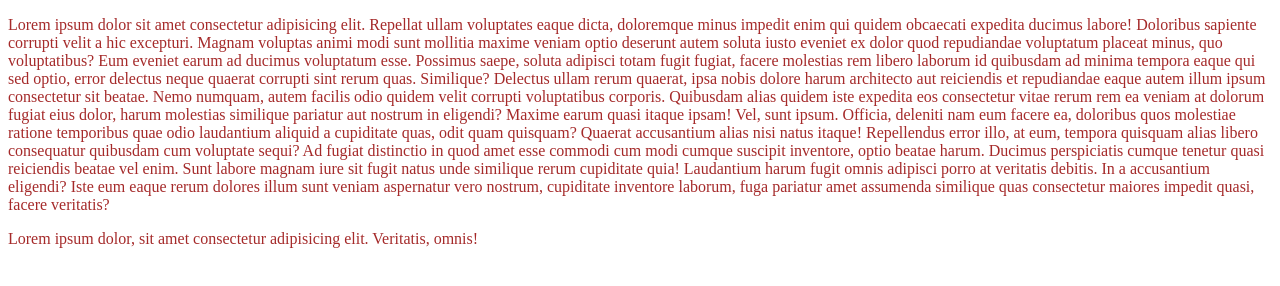
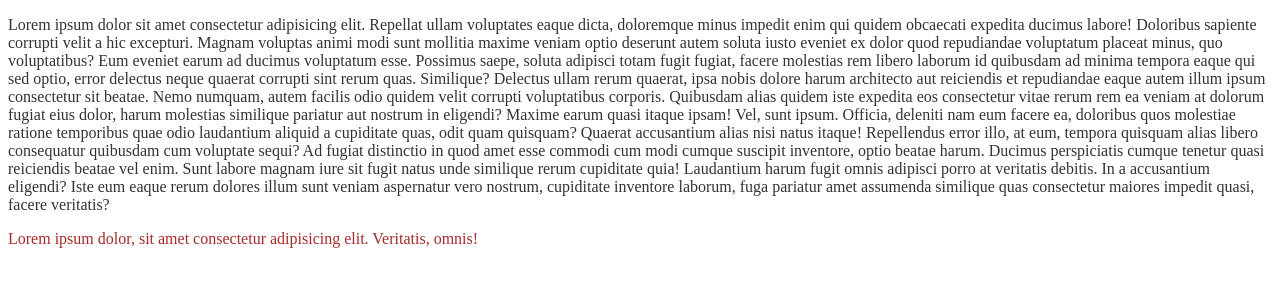
Before and after one commit to volenzo/cohort-1.4, a plain HTML site: page module4/practice.html in a window 1280 px wide. Drawn offline with Linux system fonts and the light colour scheme.

Commit message:
initial commit

```diff
--- a/module4/practice.html
+++ b/module4/practice.html
@@ -13,7 +13,7 @@
     </style>
 </head>
 <body>
-    <p>
+    <p style="color:#333333 ;">
         Lorem ipsum dolor sit amet consectetur adipisicing elit. Repellat ullam voluptates eaque dicta, doloremque minus impedit enim qui quidem obcaecati expedita ducimus labore! Doloribus sapiente corrupti velit a hic excepturi.
         Magnam voluptas animi modi sunt mollitia maxime veniam optio deserunt autem soluta iusto eveniet ex dolor quod repudiandae voluptatum placeat minus, quo voluptatibus? Eum eveniet earum ad ducimus voluptatum esse.
         Possimus saepe, soluta adipisci totam fugit fugiat, facere molestias rem libero laborum id quibusdam ad minima tempora eaque qui sed optio, error delectus neque quaerat corrupti sint rerum quas. Similique?
```
